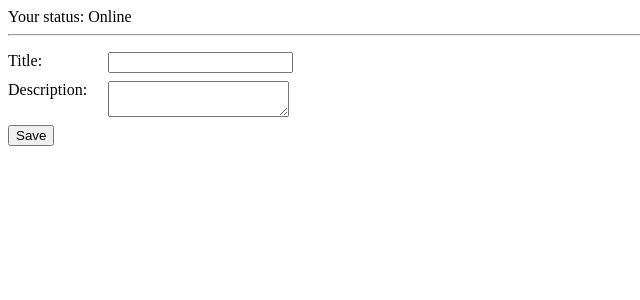
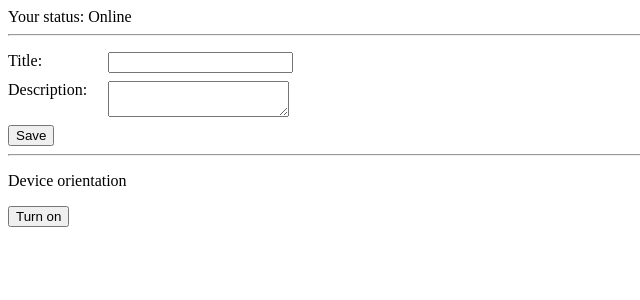
Before and after one commit to ewydra/pwa-katas, a React (Create React App) app: page / in a window 1280 px wide. Shown: the top 300 px of the page, without its empty margins (0-640 px from the left). Built offline with nearby package versions, Linux system fonts and the light colour scheme.

Commit message:
Display device orientation

```diff
--- a/src/App.js
+++ b/src/App.js
@@ -1,5 +1,5 @@
 import React from "react";
-import { TodoList } from "./components";
+import { DeviceOrientation, TodoList } from "./components";
 import { NetworkStatus } from "./components/NetworkStatus";
 
 function App() {
@@ -8,6 +8,8 @@ function App() {
       <NetworkStatus />
       <hr />
       <TodoList />
+      <hr />
+      <DeviceOrientation />
     </div>
   );
 }
--- /dev/null
+++ b/src/components/DeviceOrientation.js
@@ -0,0 +1,54 @@
+import { useCallback, useEffect, useState } from "react";
+
+export function DeviceOrientation() {
+  const [isPermissionGranted, setPermissionGranted] = useState(false);
+  const [alpha, setAlpha] = useState("-");
+  const [beta, setBeta] = useState("-");
+  const [gamma, setGamma] = useState("-");
+
+  const setDeviceOrientation = useCallback((event) => {
+    setAlpha(event.alpha);
+    setBeta(event.beta);
+    setGamma(event.gamma);
+  }, []);
+
+  const requestDeviceOrientation = useCallback(() => {
+    if (typeof DeviceMotionEvent.requestPermission === "function") {
+      DeviceMotionEvent.requestPermission().then((state) => {
+        if (state === "granted") {
+          setPermissionGranted(true);
+        }
+      });
+    } else {
+      setPermissionGranted(true);
+    }
+  }, []);
+
+  useEffect(() => {
+    if (isPermissionGranted) {
+      window.addEventListener("deviceorientation", setDeviceOrientation);
+
+      return () => {
+        window.removeEventListener("deviceorientation", setDeviceOrientation);
+      };
+    }
+  }, [isPermissionGranted, setDeviceOrientation]);
+
+  if (!isPermissionGranted) {
+    return (
+      <>
+        <p>Device orientation</p>
+        <button onClick={requestDeviceOrientation}>Turn on</button>
+      </>
+    );
+  }
+
+  return (
+    <>
+      <p>Device orientation</p>
+      <div>α: {alpha.toFixed(1)}°</div>
+      <div>β: {beta.toFixed(1)}°</div>
+      <div>γ: {gamma.toFixed(1)}°</div>
+    </>
+  );
+}
--- a/src/components/index.js
+++ b/src/components/index.js
@@ -1,2 +1,3 @@
 export * from "./Todo";
 export * from "./NetworkStatus";
+export * from "./DeviceOrientation";
```
